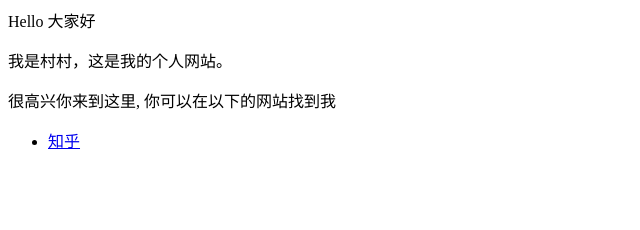
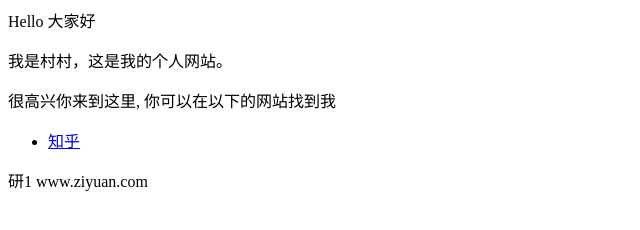
Before and after one commit to acunjun/acunjun.github.io, a plain HTML site: page index.html in a window 1280 px wide. Shown: the whole page, without its empty margins (0-640 px from the left). Drawn offline with Linux system fonts and the light colour scheme.

Commit message:
Update index.html

```diff
--- a/index.html
+++ b/index.html
@@ -5,3 +5,5 @@
 <ul>
   <li> <a href="https://www.zhihu.com/people/cun-cun-ne/activities">知乎</a> </li>
 </ul>
+
+<p>研1 www.ziyuan.com</p>
```
